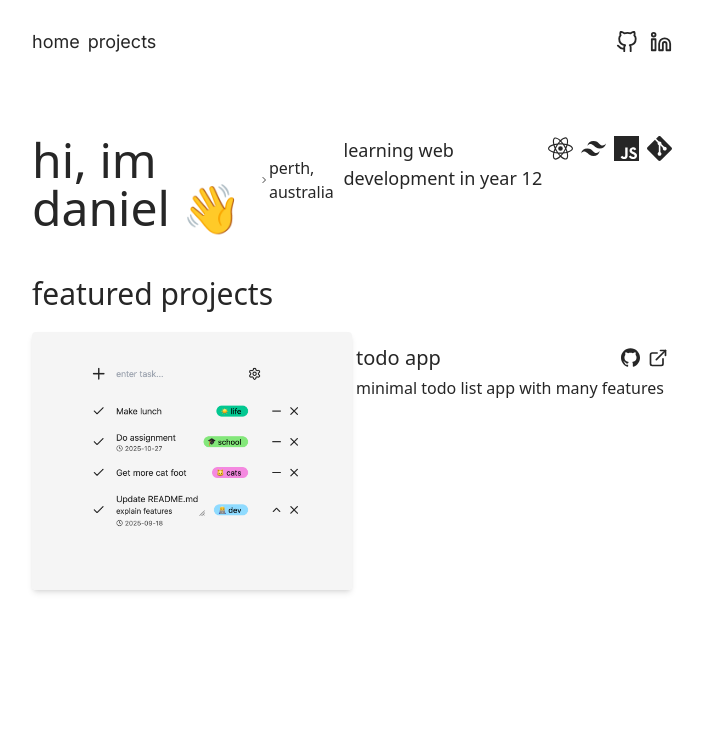
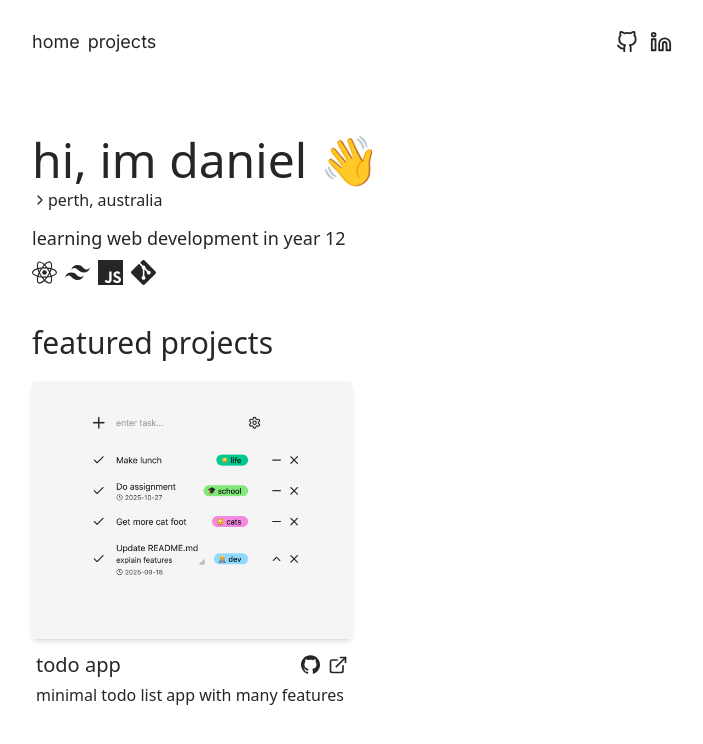
Before and after one commit to 2concrete/portfolio, a React (Vite) app: page / in a window 1280 px wide. Shown: the top 744 px of the page, without its empty margins (288-991 px from the left). Built offline with nearby package versions, Linux system fonts and the light colour scheme; no server answers.

Commit message:
fixed code

```diff
--- a/src/components/About.jsx
+++ b/src/components/About.jsx
@@ -3,7 +3,7 @@ import { SiGit, SiJavascript, SiReact, SiTailwindcss } from "react-icons/si";
 
 const About = () => {
   return (
-    <>
+    <div>
       <p className="text-5xl mb-1">hi, im daniel 👋</p>
       <p className="text-md flex items-center mb-3">
         <LuChevronRight /> perth, australia
@@ -15,7 +15,7 @@ const About = () => {
         <SiJavascript size={25} />
         <SiGit size={25} />
       </p>
-    </>
+    </div>
   );
 };
 
--- a/src/components/FeaturedProject.jsx
+++ b/src/components/FeaturedProject.jsx
@@ -4,7 +4,7 @@ import { LuExternalLink } from "react-icons/lu";
 
 const FeaturedProject = ({ title, desc, github, link, image }) => {
   return (
-    <>
+    <div>
       <img src={image} className="rounded shadow-md" />
       <div className="p-1">
         <div className="mb-1 flex justify-between mt-2 items-center">
@@ -20,7 +20,7 @@ const FeaturedProject = ({ title, desc, github, link, image }) => {
         </div>
         <p>{desc}</p>
       </div>
-    </>
+    </div>
   );
 };
 
--- a/src/components/FeaturedProjects.jsx
+++ b/src/components/FeaturedProjects.jsx
@@ -2,7 +2,7 @@ import FeaturedProject from "./FeaturedProject";
 
 const FeaturedProjects = () => {
   return (
-    <>
+    <div>
       <p className="text-3xl mt-10 mb-5">featured projects</p>
       <div className="grid grid-cols-2">
         <FeaturedProject
@@ -13,7 +13,7 @@ const FeaturedProjects = () => {
           github="https://github.com/2concrete/todolist-app"
         />
       </div>
-    </>
+    </div>
   );
 };
 
```
